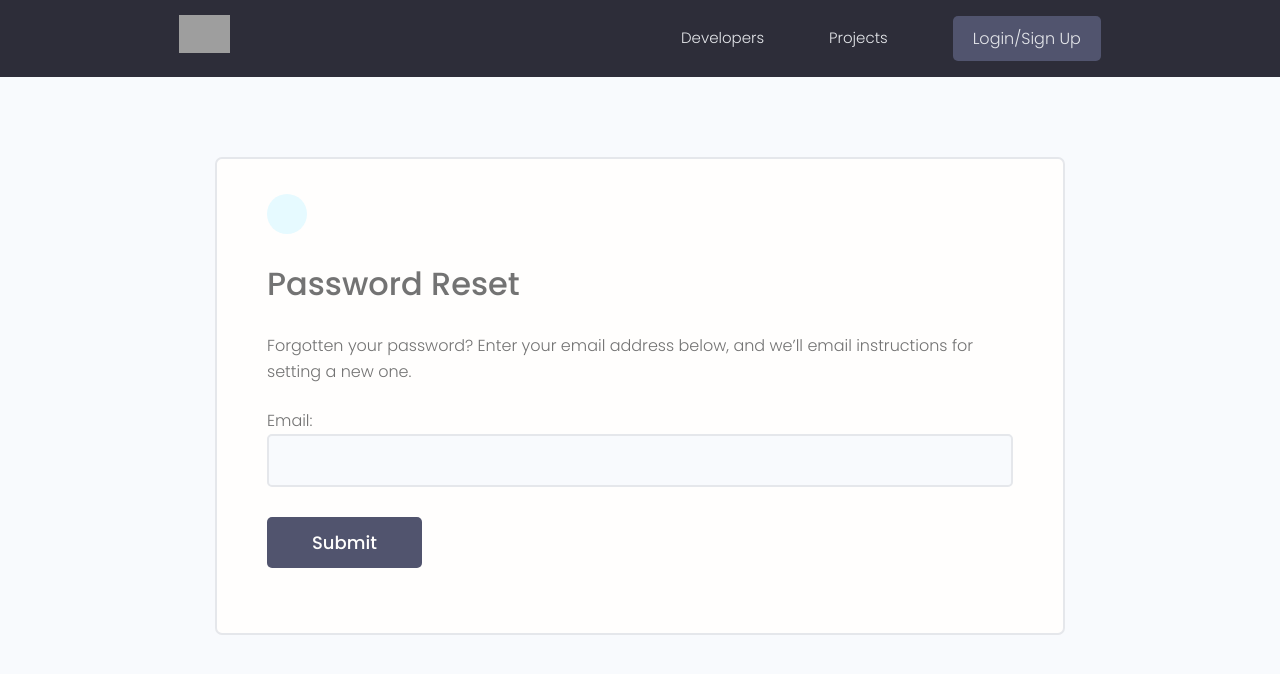
After one commit to alinocco/devsearch, a Django app: page /reset_password/ in a window 1280 px wide. The commit adds this page. Shown: the top 674 px of the page. Run offline with Django 4.2, Linux system fonts and the light colour scheme; some libraries are stand-ins or nearby versions; grey boxes are pictures that could not be loaded.

Commit message:
L.11 - Reset Password

```diff
--- a/devsearch/urls.py
+++ b/devsearch/urls.py
@@ -1,14 +1,45 @@
+from re import template
 from django.contrib import admin
 from django.urls import path, include
 
 from django.conf import settings
 from django.conf.urls.static import static
 
+from django.contrib.auth import views as auth_views
+
 urlpatterns = [
     path('admin/', admin.site.urls),
     path('projects/', include('projects.urls')),
     path('', include('users.urls')),
+
+
+    path('reset_password/', auth_views.PasswordResetView.as_view(template_name='users/reset_password.html'),
+         name='reset_password'),
+
+    path('reset_password_sent/', auth_views.PasswordResetDoneView.as_view(template_name='users/reset_password_sent.html'),
+         name='password_reset_done'),
+
+    path('reset/<uidb64>/<token>/',
+         auth_views.PasswordResetConfirmView.as_view(template_name='users/reset.html'), name='password_reset_confirm'),
+
+    path('reset_password_complete/', auth_views.PasswordResetCompleteView.as_view(template_name='users/reset_password_complete.html'),
+         name='password_reset_complete'),
 ]
 
 urlpatterns += static(settings.MEDIA_URL, document_root=settings.MEDIA_ROOT)
 urlpatterns += static(settings.STATIC_URL, document_root=settings.STATIC_ROOT)
+
+
+#     PASSWORD RESET STEPS:     #
+
+# 1 - User submits email for reset
+#       PasswordResetView.as_view()             name="reset_password"
+
+# 2 - Email sent message
+#       PasswordResetDoneView.as_view()         name="passsword_reset_done"
+
+# 3 - Email with link and reset instructions
+#       PasswordResetConfirmView()              name="password_reset_confirm"
+
+# 4 - Password successfully reset message
+#       PasswordResetCompleteView.as_view()     name="password_reset_complete"
--- a/static/styles/main.css
+++ /dev/null
@@ -1,3 +0,0 @@
-h1{
-    color: red;
-}
--- a/users/templates/users/login.html
+++ b/users/templates/users/login.html
@@ -41,7 +41,7 @@
       </div>
       <div class="auth__actions">
         <input class="btn btn--sub btn--lg" type="submit" value="Log In" />
-        <a href="forgetpassword.html">Forget Password?</a>
+        <a href="{% url 'reset_password' %}">Forget Password?</a>
       </div>
     </form>
     <div class="auth__alternative">
--- /dev/null
+++ b/users/templates/users/reset_password.html
@@ -0,0 +1,52 @@
+{% extends 'main.html' %}
+
+{% block content %}
+
+<style>
+
+    input[type='text'],
+    input[type='email'],
+    input[type='password']{
+        min-width: 24rem;
+        width: 100%;
+        padding: 1.2rem 1.5rem;
+        border-radius: 0.5rem;
+        border: 2px solid var(--color-light);
+        transition: all 0.3s ease-in-out;
+        background-color: var(--color-bg);
+    }
+
+    input[type='text']:focus,
+    input[type='email']:focus,
+    input[type='password']:focus,
+    input[type='text']:active,
+    input[type='email']:active,
+    input[type='password']:active{
+        outline: none;
+        border: 2px solid var(--color-main);
+    }
+
+</style>
+
+<main class="formPage my-xl">
+    <div class="content-box">
+        <div class="formWrapper">
+            <a class="backButton" href="{% url 'login' %}"><i class="im im-angle-left"></i></a>
+            <br>
+
+            <h3>Password Reset</h3>
+            <br />
+
+            <p>Forgotten your password? Enter your email address below, and we’ll email instructions for setting a new one.</p>
+            <br />
+
+            <form class="form" method="POST">
+                {% csrf_token %}
+                {{form.as_p}}
+                <input class="btn btn--sub btn--lg  my-md" type="submit" value="Submit" />
+            </form>
+        </div>
+    </div>
+</main>
+
+{% endblock content %}
```
Also changed, not shown: users/templates/users/reset.html (added, +64 -0 lines), users/templates/users/reset_password_complete.html (added, +20 -0 lines), users/templates/users/reset_password_sent.html (added, +23 -0 lines).
